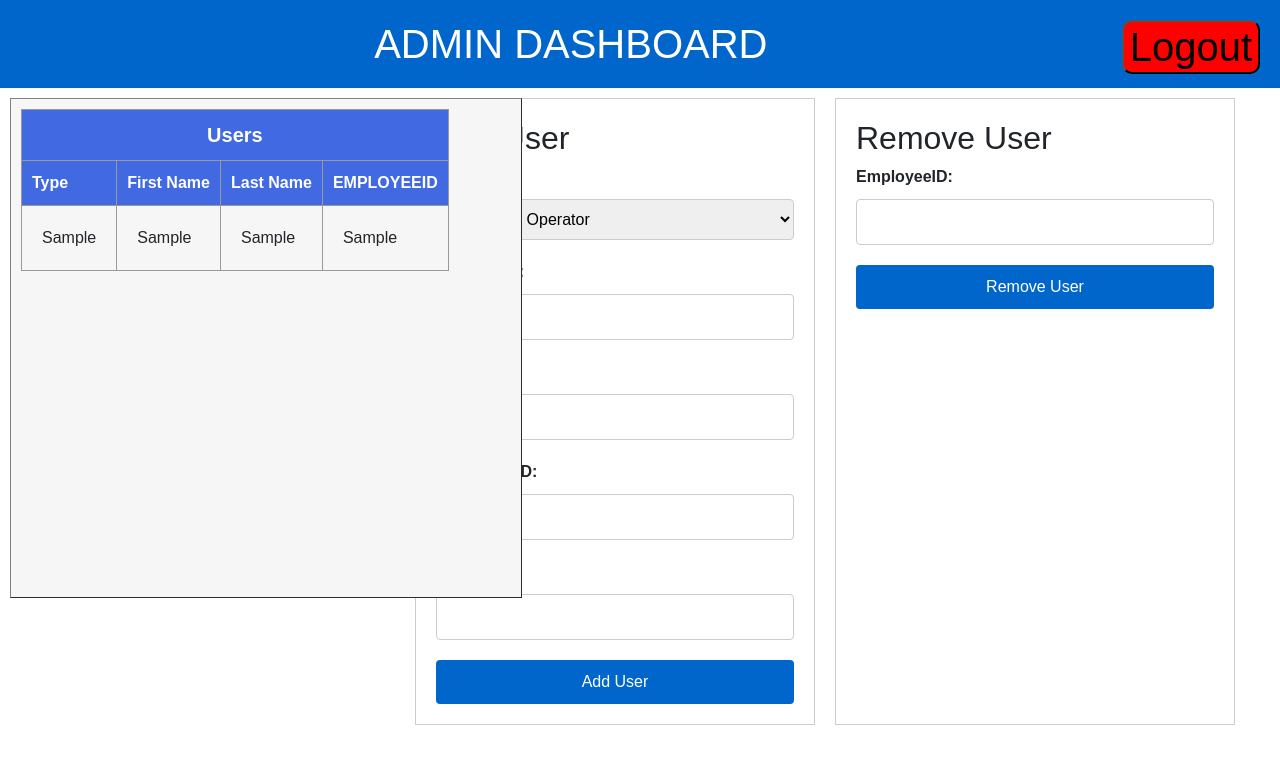
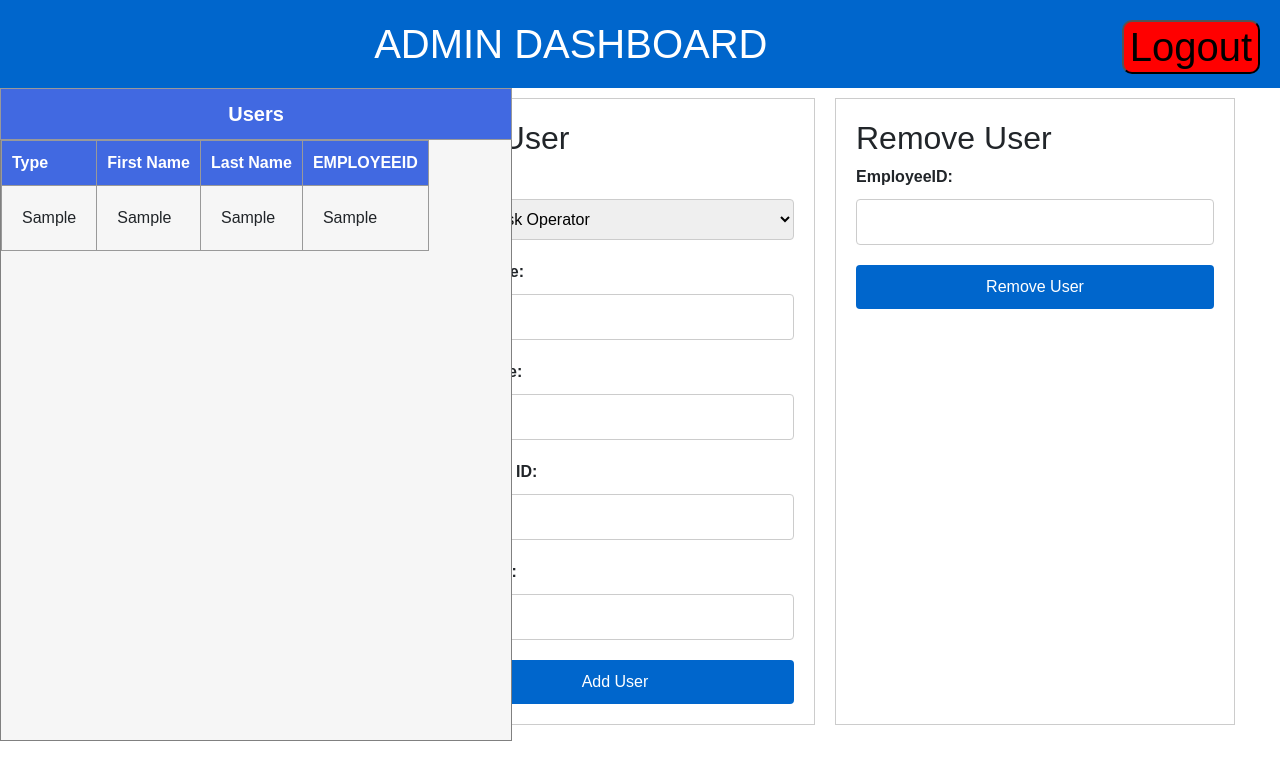
Before and after one commit to rahulmandalgg/HMS, a Django app: template templates/admin.html in a window 1280 px wide. Shown: the top 780 px of the page. Run offline with Django 4.2, Linux system fonts and the light colour scheme; the template is opened without the code that fills it: most values are stand-ins (such as "Sample title", 1, 10 or a date in 2020).

```diff
--- a/templates/admin.html
+++ b/templates/admin.html
@@ -10,18 +10,19 @@
     <title>Admin Panel</title>
     <style>
 
-
+        table tbody {
+            height:600px;
+            overflow-y:scroll;
+            display:block;
+        }
         table {
             width: 40%;
-          margin: 10px;
-            padding: 10px ;
-          text-align: left;
-          position: fixed;
-          border-collapse: collapse;
-          background-color: #f6f6f6;
-            overflow-y:scroll;
-           height:500px;
-           display:block;
+            text-align: left;
+            position: fixed;
+            border-collapse: collapse;
+            background-color: #f6f6f6;
+
+
         }/* Spacing */
         td, th {
           border: 1px solid #999;
@@ -139,6 +140,7 @@
         {% endfor %}
     </ul>
     {% endif %}
+
     <table border="1" align="left">
         <thead><tr>
             <th colspan="4">Users </th>
```
